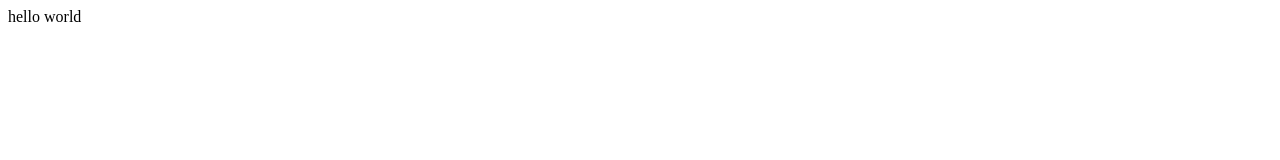
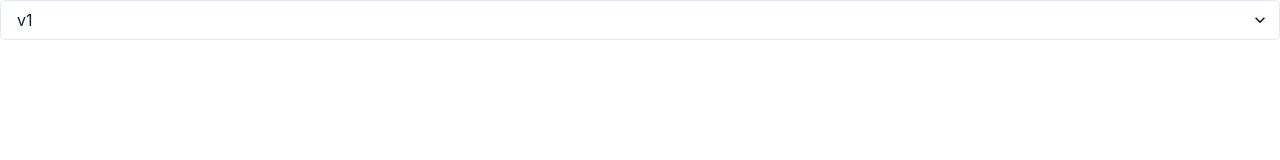
Before and after one commit to takurinton/admin.takurinton.dev, a React (Vite) app: page / in a window 1280 px wide. Shown: the top 160 px of the page. Built offline with nearby package versions, Linux system fonts and the light colour scheme.

Commit message:
add: chakra-ui

```diff
--- a/src/App.tsx
+++ b/src/App.tsx
@@ -1,7 +1,10 @@
+import { ChakraProvider } from "@chakra-ui/react";
+import { Form } from './Form';
+
 export const App = () => {
   return (
-    <div>
-      hello world
-    </div>
+    <ChakraProvider>
+      <Form />
+    </ChakraProvider>
   );
 }
--- /dev/null
+++ b/src/Form.tsx
@@ -0,0 +1,15 @@
+import { Box, FormControl, Select } from "@chakra-ui/react"
+
+export const Form = () => {
+  return (
+    <Box>
+      <FormControl>
+        <Select>
+          <option value={'v1'}>v1</option>
+          <option value={'v2'}>v2</option>
+          <option value={'v3'}>v3</option>
+        </Select>
+      </FormControl>
+    </Box>
+  );
+}
```
